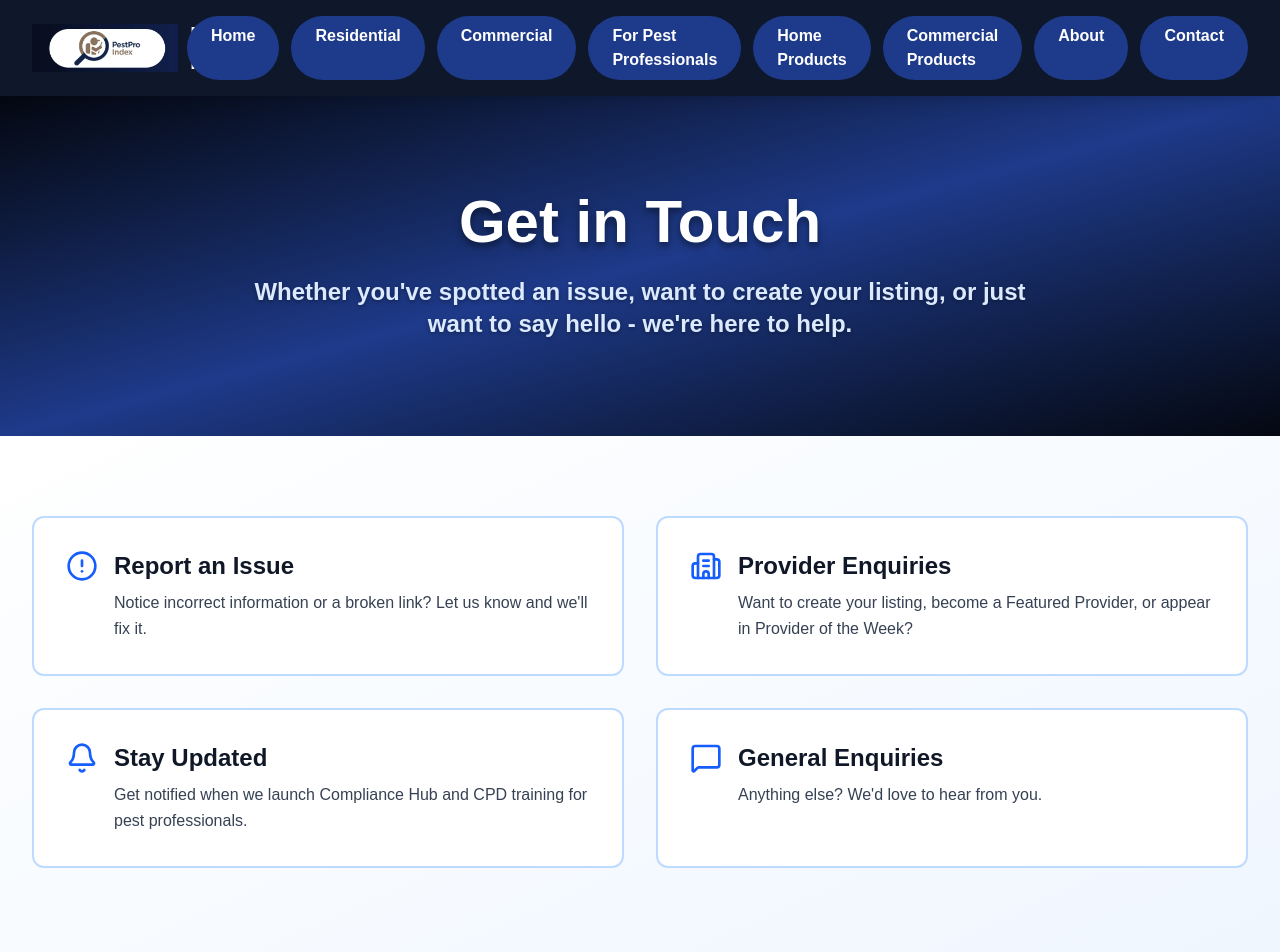
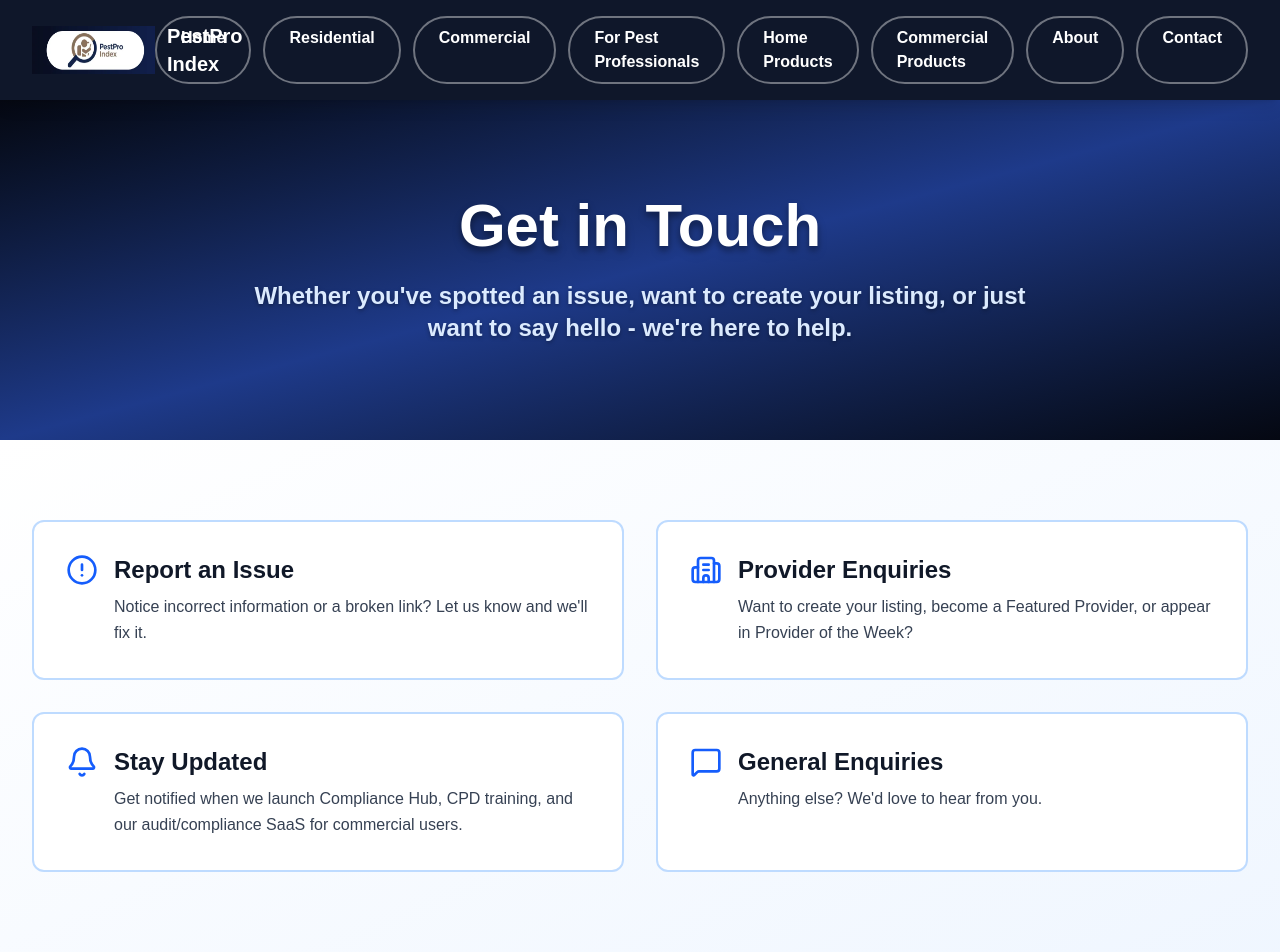
Before and after one commit to aarongeorghiades-hub/pestpro-index-v2-live, a Next.js app: page /contact in a window 1280 px wide. Shown: the top 952 px of the page. Built offline with nearby package versions, Linux system fonts and the light colour scheme.

Commit message:
Fix: Contact page - outlined nav buttons matching Homepage, updated Stay Updated copy, enhanced card hover effects

```diff
--- a/app/contact/page.tsx
+++ b/app/contact/page.tsx
@@ -32,7 +32,7 @@ export default function ContactPage() {
     {
       icon: Bell,
       title: 'Stay Updated',
-      description: 'Get notified when we launch Compliance Hub and CPD training for pest professionals.',
+      description: 'Get notified when we launch Compliance Hub, CPD training, and our audit/compliance SaaS for commercial users.',
       email: 'mailto:pestproindex@zohomail.eu?subject=Stay%20Updated',
     },
     {
@@ -64,7 +64,7 @@ export default function ContactPage() {
               <Link
                 key={item.href}
                 href={item.href}
-                className="px-6 py-2 rounded-full font-semibold bg-[#1e3a8a] text-white hover:bg-blue-800 transition"
+                className="px-6 py-2 rounded-full font-semibold border-2 border-white/40 text-white hover:border-white hover:bg-white/10 transition"
               >
                 {item.label}
               </Link>
@@ -95,7 +95,7 @@ export default function ContactPage() {
                 <a
                   key={index}
                   href={category.email}
-                  className="group bg-white rounded-xl border-2 border-blue-200 p-8 hover:border-blue-500 hover:shadow-xl transition-all duration-300 cursor-pointer"
+                  className="group bg-white rounded-xl border-2 border-blue-200 p-8 hover:border-blue-500 hover:shadow-xl hover:bg-blue-50 hover:-translate-y-1 transition-all duration-300 cursor-pointer transform"
                 >
                   <div className="flex items-start gap-4">
                     <div className="flex-shrink-0">
```
